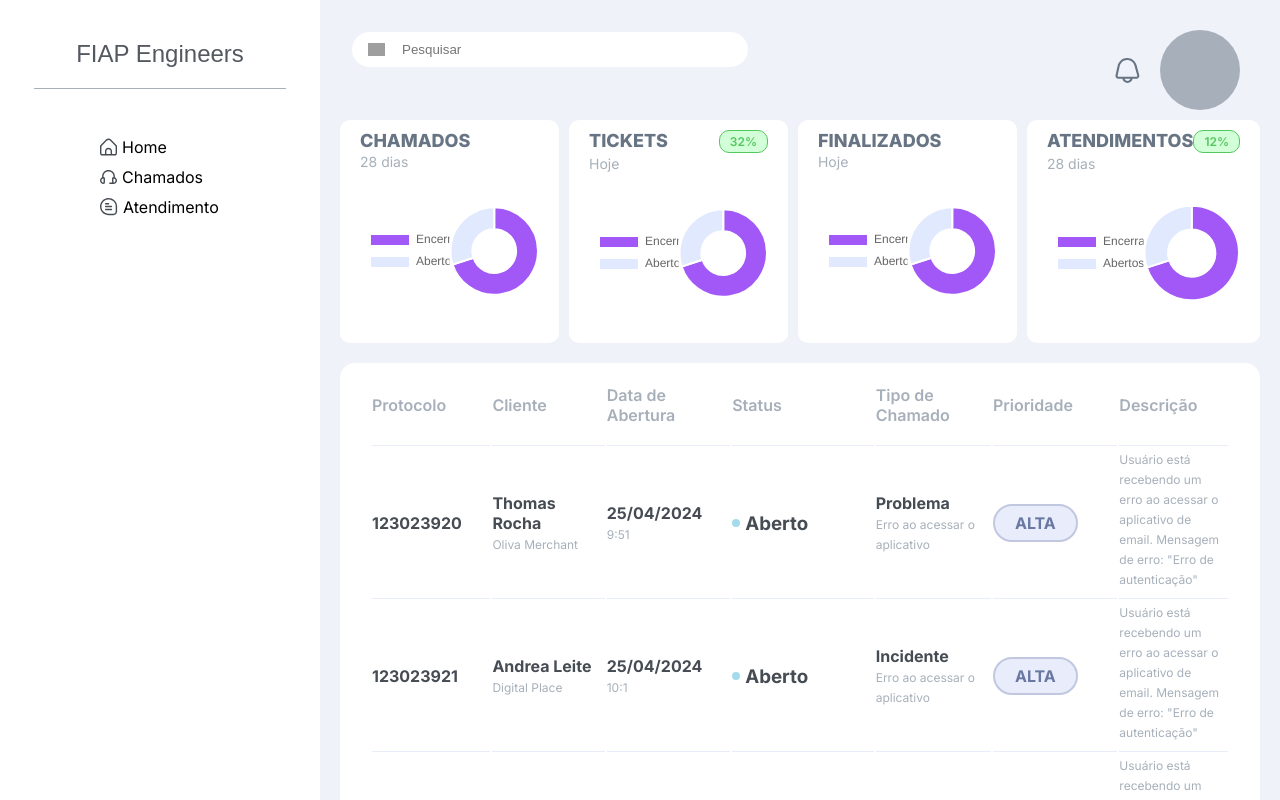
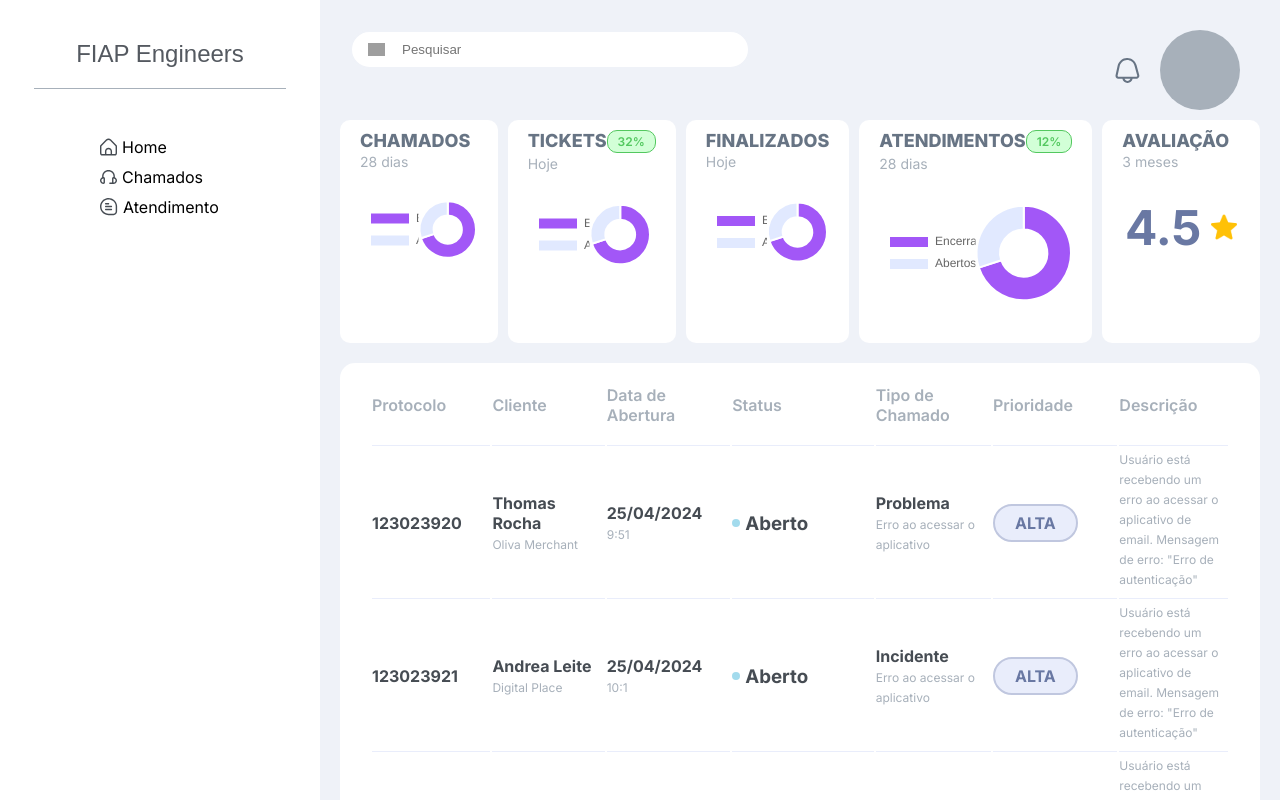
Before and after one commit to itsjessmenezes/softtek, a React (Vite) app in the folder softtek-challenge/: page / in a window 1280 px wide. Shown: the top 800 px of the page. Built offline with nearby package versions, Linux system fonts and the light colour scheme; grey boxes are pictures that could not be loaded; a web font is replaced by a local one.

Commit message:
feat: Remove comment

```diff
--- a/softtek-challenge/src/utils/custom.jsx
+++ b/softtek-challenge/src/utils/custom.jsx
@@ -1,6 +1,6 @@
 import { PieChart } from "../component/PieChart";
 import { ABERTO, EM_ANDAMENTO, EM_ESPERA, ENCERRADO } from "./actions";
-// import star from '../../assets/images/star.svg';
+import star from '../assets/images/star.svg';
 
 const data = [70, 30];
 const labels = ['Encerrados', 'Abertos',];
@@ -31,16 +31,16 @@ export const table = [
     percent: "12%",
     content: <PieChart data={data} labels={labels} />
   },
-  // {
-  //   title: "AVALIAÇÃO",
-  //   subtitle: "3 meses",
-  //   percent: "",
-  //   content:
-  //     <div className='recommendation'>
-  //       <h1>4.5</h1>
-  //       <img src={star} alt="Avaliação" />
-  //     </div>
-  // },
+  {
+    title: "AVALIAÇÃO",
+    subtitle: "3 meses",
+    percent: "",
+    content:
+      <div className='recommendation'>
+        <h1>4.5</h1>
+        <img src={star} alt="Avaliação" />
+      </div>
+  },
 ];
 
 export     const callList = [
```
Also changed, not shown: softtek-challenge/src/component/PieChart/index.jsx (+0 -9 lines).
